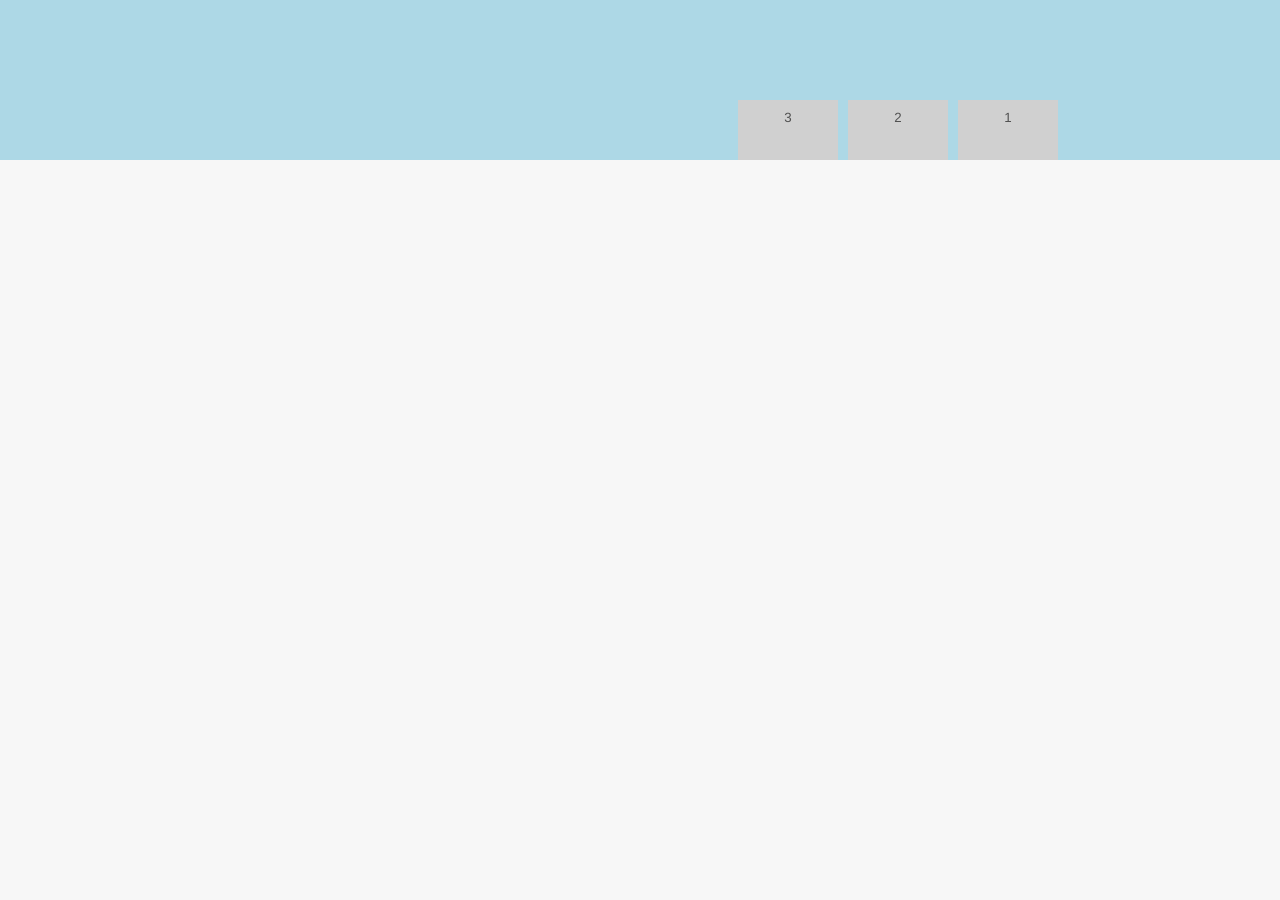
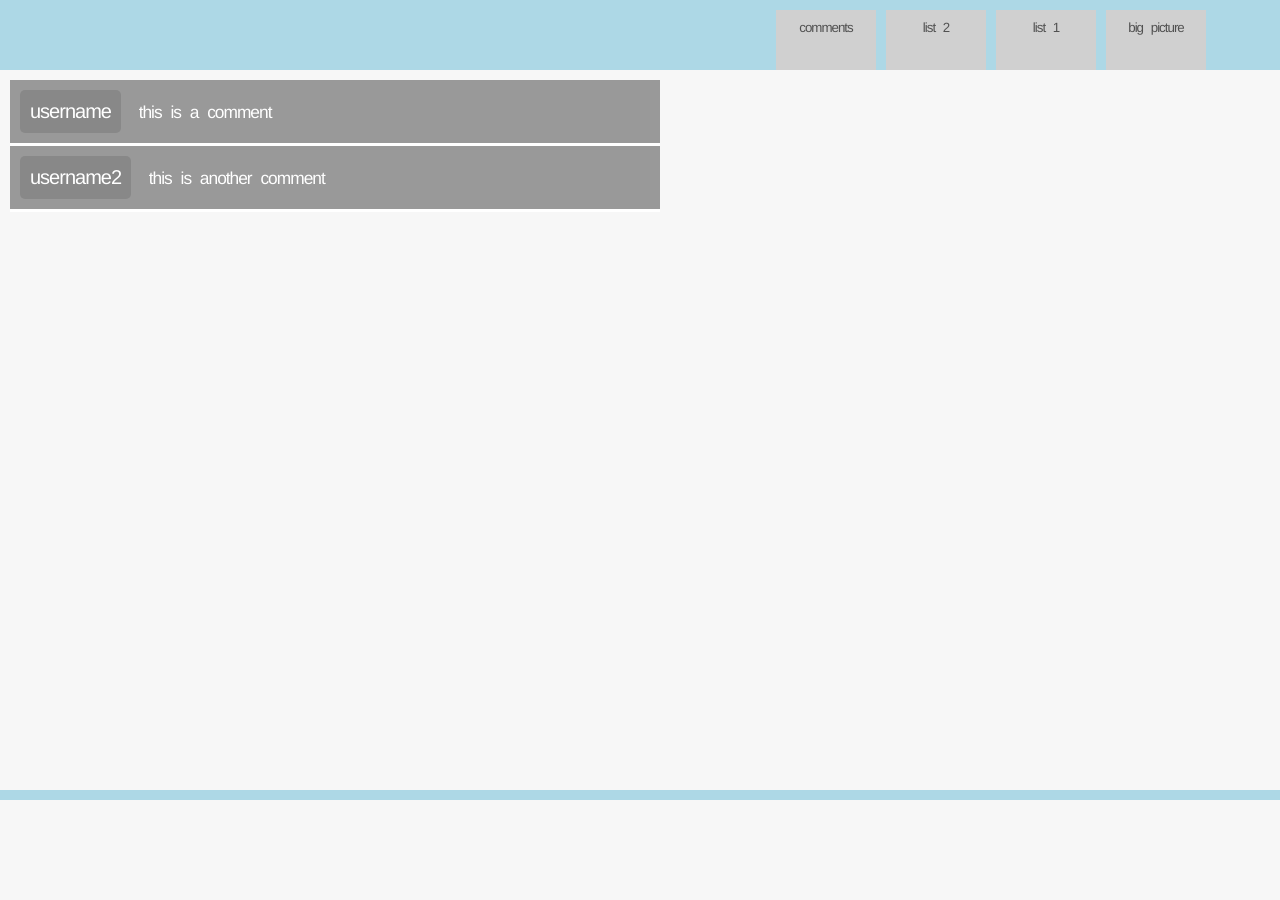
Before and after one commit to nobe1996/ADB2-git-repo, a PHP site: page /default.html in a window 1280 px wide. After the commit the page ends 800 px from the top, so only its background shows below. Run offline with PHP 8.4, Linux system fonts and the light colour scheme.

Commit message:
comment style added

```diff
--- a/default.html
+++ b/default.html
@@ -24,7 +24,7 @@
 	}
 
 	function displayDiv(whatToShow){
-		var bodyElements = ["picturelist", "info", "bigpicture"]; //add more if needed
+		var bodyElements = ["picturelist", "info", "bigpicture", "comments"]; //add more if needed
 		for(i = 0; i < bodyElements.length; i++){
 			document.getElementById(bodyElements[i]).style.display = 'none';
 		}
@@ -37,14 +37,14 @@
 <div id ="container">
     <div id = "navdiv">
                     <ul class = "mainlinks">
-                    <li><a id="bigpic" href="#bigpicture" onClick="switchMenu(this.id); displayDiv('bigpicture');">1</a></li>
-                    <li><a id="infoButton" href="#info" onClick="switchMenu(this.id); displayDiv('info');">2</a></li>
-                    <li><a id="pictureListButton" href="#pictureList" onClick="switchMenu(this.id); displayDiv('picturelist');">3</a></li>
+                    <li><a id="bigpic" onClick="switchMenu(this.id); displayDiv('bigpicture');">big picture</a></li>
+                    <li><a id="infoButton" onClick="switchMenu(this.id); displayDiv('info');">list 1</a></li>
+                    <li><a id="pictureListButton" onClick="switchMenu(this.id); displayDiv('picturelist');">list 2</a></li>
+					<li><a id="commentsButton" onClick="switchMenu(this.id); displayDiv('comments');">comments</a></li>
                 </ul>
     </div>
 </div>
 	<div id="content">
-		<ul id="temp"></ul>
 		<ul id= "picturelist" class="picturelist">
 			<li>picture<a href="#"><img src = "images/autumntree.jpg"/></a></li>
 			<li>picture<a href="#"><img src = "images/autumntree.jpg"/></a></li>
@@ -60,7 +60,26 @@
 			<li>picture<a href="#"><img src = "images/greenforest.jpg"/></a></li>
 		</ul>
 		<div id="bigpicture" class="bigpicture">
-			<img src="images/desert.jpg"/>
+			<img src="images/desertBig.jpg"/>
+		</div>
+		<div class="comments" class="comments">
+			<div class="comment">
+				<p class="user">
+					username
+				</p>
+				<p class="commentText">
+					this is a comment
+				</p>
+			</div>
+
+			<div class="comment">
+				<p class="user">
+					username2
+				</p>
+				<p class="commentText">
+					this is another comment
+				</p>
+			</div>
 		</div>
 	</div>
 
--- a/main.css
+++ b/main.css
@@ -15,8 +15,9 @@ body{
 }
 
 #container{
-margin: 100px auto 0 auto;
-width:855px;}
+	margin: 10px auto 0 auto;
+	width: 90%;
+}
 
 #navdiv
 {
@@ -73,8 +74,9 @@ width:855px;}
 #content
 {
 	background-color: #f7f7f7;
-padding:20px 0 20px 20px;
+	padding:10px 10px 10px 10px;
 	height:700px;
+
 }
 
 h1,h2,h3,h4{
@@ -85,21 +87,25 @@ h2{font-size:2em;}
 h3{font-size:1.5em;}
 
 .bigpicture{
-	height: 90%;
-	width: 90%;
-	background-color: red;
+	height: 100%;
+	width: 98%%;
+}
+
+.bigpicture img{
+	width: 100%;
+	height: 100%;
 }
 
 .picturelist {
 	text-align:left;
-margin-right:auto;
-margin-left:auto;
+	width: 95%;
+	padding: 10px;
 }
 
 .picturelist li {
 	list-style:none;
 	float:left;
-margin:42px;
+	margin:40px;
 	font-weight:bold;
 	color:#777777;
 }
@@ -121,3 +127,26 @@ text-decoration:none;
 .picturelist a:hover{
 	color:#999999;
 }
+
+.comments{
+	color: white;
+}
+.comment{
+	padding: 10px;
+	width: 50%;
+	background-color: #999999;
+	border-style: hidden hidden solid hidden;
+}
+.user{
+	background-color: #888888;
+	border-radius: 5px 5px 5px 5px;
+	font-size: 150%;
+}
+.commentText{
+	font-size: 130%;
+}
+.user, .commentText {
+    display: inline-block;
+	height: 100%;
+	padding: 10px;
+}
```
Also changed, not shown: images/desertBig.jpg (added). Lines whose indentation alone changed are shown as unchanged.
